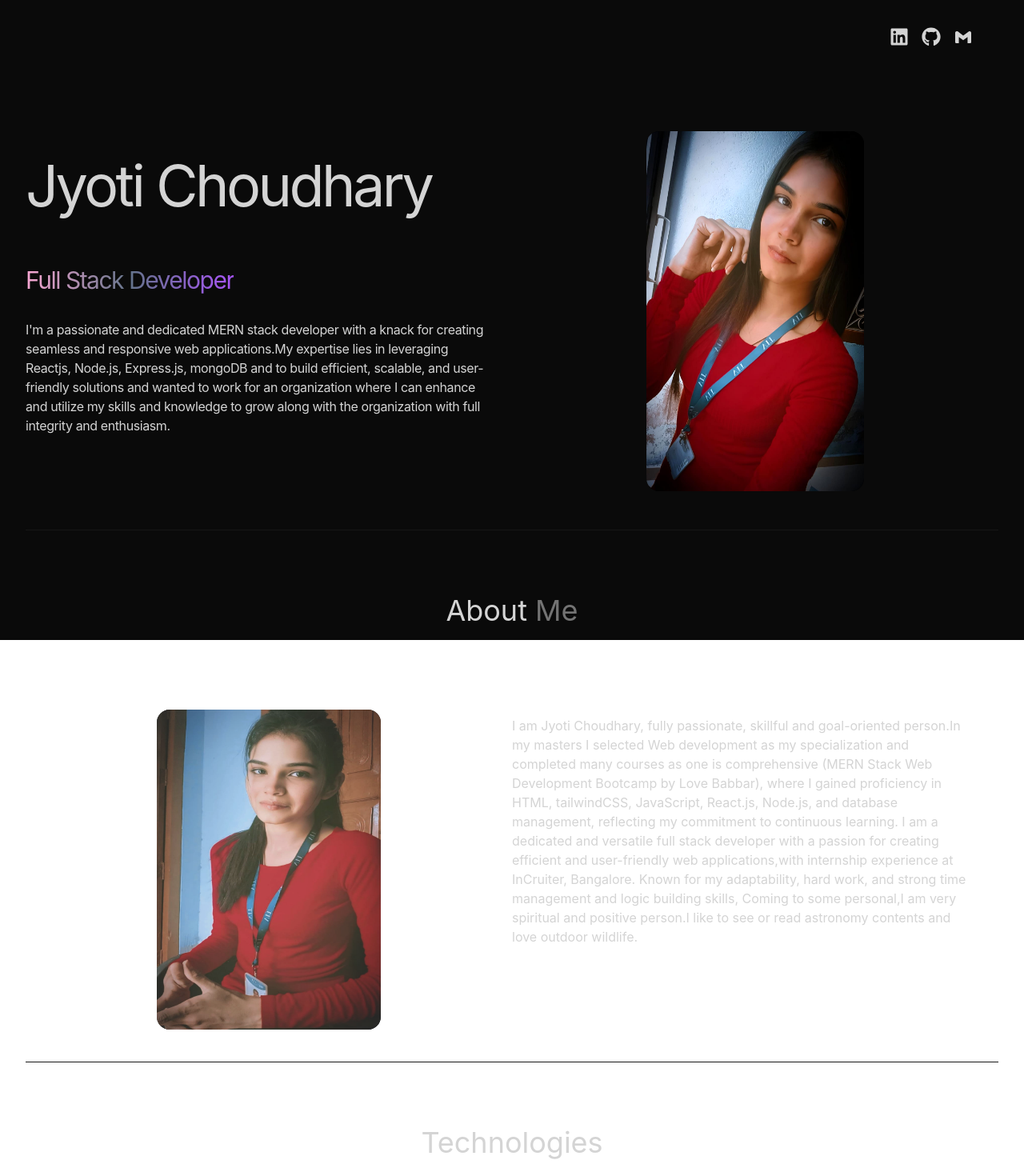
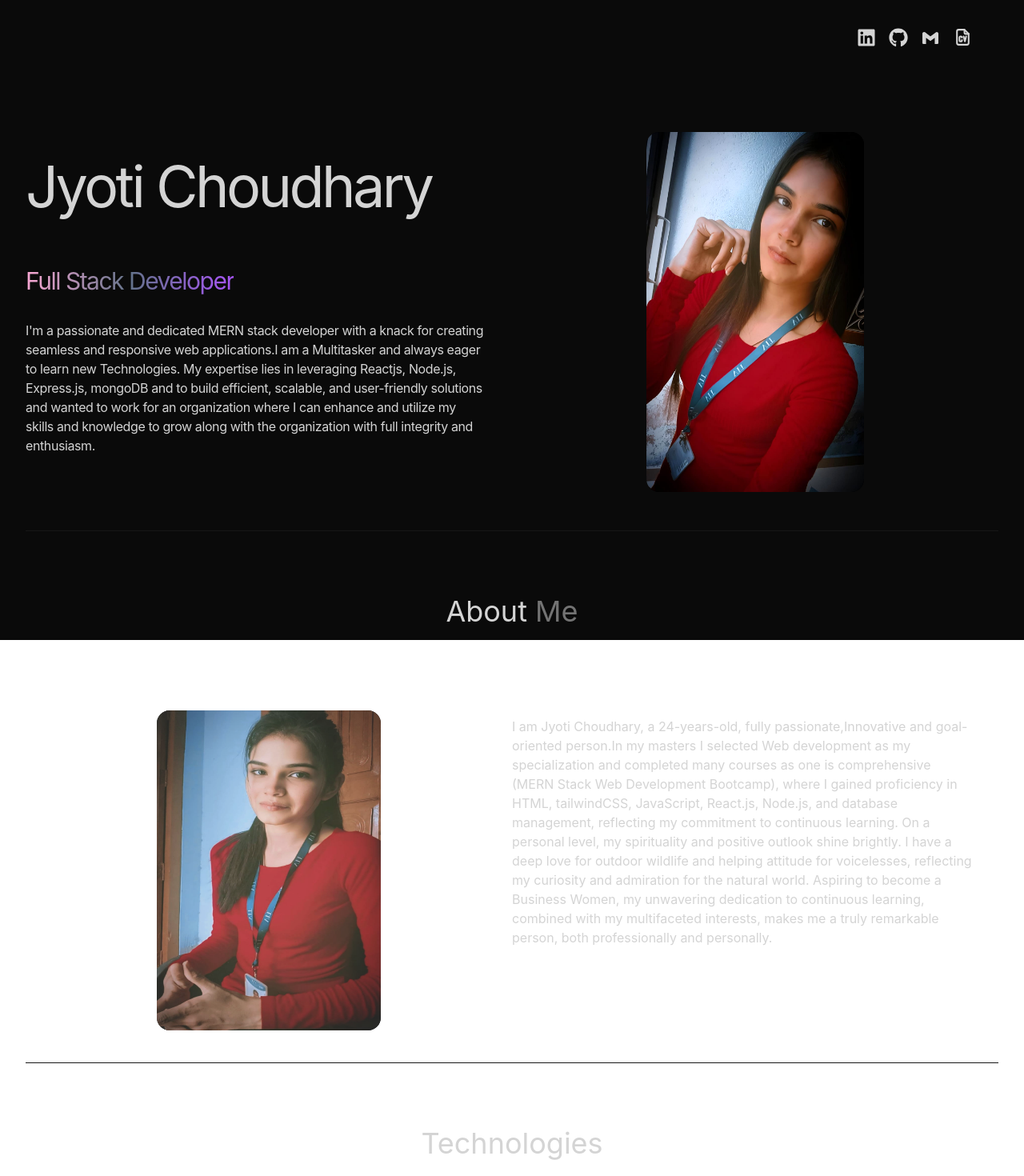
Before and after one commit to Jyoti1042/JPortfolio, a React (Create React App) app: page / in a window 1280 px wide. Shown: the top 1470 px of the page at 80% size. Built offline with nearby package versions, Linux system fonts and the light colour scheme.

Commit message:
resume added

```diff
--- a/package.json
+++ b/package.json
@@ -1,5 +1,5 @@
 {
-  "homepage":"https://Jyoti1042.github.io/JPortfolio",
+  "homepage": "https://Jyoti1042.github.io/JPortfolio",
   "name": "portfolio",
   "version": "0.1.0",
   "private": true,
@@ -15,8 +15,8 @@
     "web-vitals": "^2.1.4"
   },
   "scripts": {
-    "predeploy":"npm run build",
-    "deploy":"gh-pages -d build",
+    "predeploy": "npm run build",
+    "deploy": "gh-pages -d build",
     "start": "react-scripts start",
     "build": "react-scripts build",
     "test": "react-scripts test",
--- a/src/components/Navbar.js
+++ b/src/components/Navbar.js
@@ -3,6 +3,7 @@ import React from 'react'
 import {FaLinkedin} from "react-icons/fa";
 import {FaGithub} from "react-icons/fa";
 import { BiLogoGmail } from "react-icons/bi";
+import { TbFileCv } from "react-icons/tb"
 
 
 function Navbar() {
@@ -15,6 +16,8 @@ function Navbar() {
             <a href="https://www.linkedin.com/in/jyoti-choudhary6/" target="_blank" ><FaLinkedin></FaLinkedin></a>
             <a href="https://github.com/jyoti1042" target="_blank" ><FaGithub></FaGithub></a>
             <a href="mailto:jchoudhary6767@gmail.com"><BiLogoGmail></BiLogoGmail></a>
+            <a href="https://drive.google.com/file/d/1xZ5v5ke9MZUAnrpxqn3gosOMX4url_Je/view?usp=sharing" target="_blank"><TbFileCv style={{width:"25px", height:"25px"}}> </TbFileCv></a>
+
             </div>
 
 
--- a/src/constants/index.js
+++ b/src/constants/index.js
@@ -5,15 +5,18 @@ import project4 from "../assets/projects/ContentDetective.png";
 import project3 from "../assets/projects/WeatherApp.png";
 
 export const HERO_CONTENT = `I'm a passionate and dedicated MERN stack developer with a knack for creating seamless and
-responsive web applications.My expertise lies in leveraging Reactjs, Node.js, Express.js, mongoDB and  to build efficient, scalable, and user-friendly solutions and wanted to work for an organization where I can enhance and utilize my skills and knowledge
+responsive web applications.I am a Multitasker and always eager to learn new Technologies. My expertise lies in leveraging Reactjs, Node.js, Express.js, mongoDB and  to build efficient, scalable, and user-friendly solutions and wanted to work for an organization where I can enhance and utilize my skills and knowledge
  to grow along with the organization with full integrity and enthusiasm.`;
 
 export const ABOUT_TEXT = `
-I am Jyoti Choudhary, fully passionate, skillful and goal-oriented person.In my masters I selected Web development as my specialization
-and completed many courses as one is comprehensive (MERN Stack Web Development Bootcamp by Love Babbar), where I gained proficiency in HTML, tailwindCSS, JavaScript, React.js, Node.js, and database management,
- reflecting my commitment to continuous learning. I am a dedicated and versatile full stack developer with a passion for creating efficient
-  and user-friendly web applications,with internship experience at InCruiter, Bangalore. Known for my adaptability, hard work, and strong time management and logic building skills,
-  Coming to some personal,I am very spiritual and positive person.I like to see or read astronomy contents and love outdoor wildlife.`
+I am Jyoti Choudhary, a 24-years-old, fully passionate,Innovative and goal-oriented person.In my masters I selected Web development as my specialization
+and completed many courses as one is comprehensive (MERN Stack Web Development Bootcamp), where I gained proficiency in HTML, tailwindCSS, JavaScript, React.js, Node.js, and database management,
+ reflecting my commitment to continuous learning.
+  On a personal level, my spirituality and positive outlook shine brightly.
+  I have a deep love for outdoor wildlife and helping attitude for voicelesses,
+   reflecting my curiosity and admiration for the natural world.
+    Aspiring to become a Business Women, my unwavering dedication to continuous learning,
+     combined with my multifaceted interests, makes me a truly remarkable person, both professionally and personally.`
 export const EXPERIENCES = [
   {
     duration:"10 October 2023-28 Janurary 2024",
```
